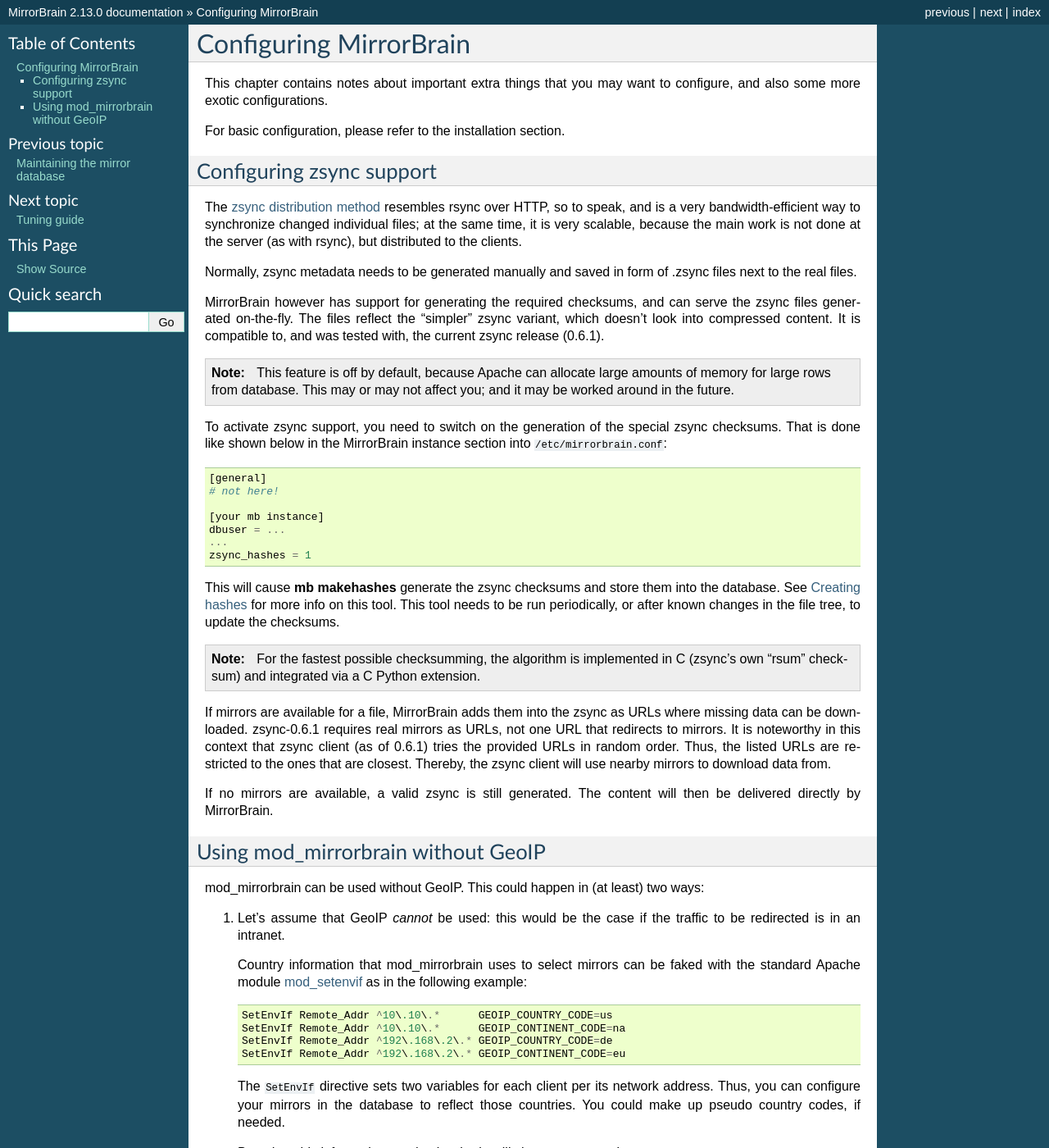
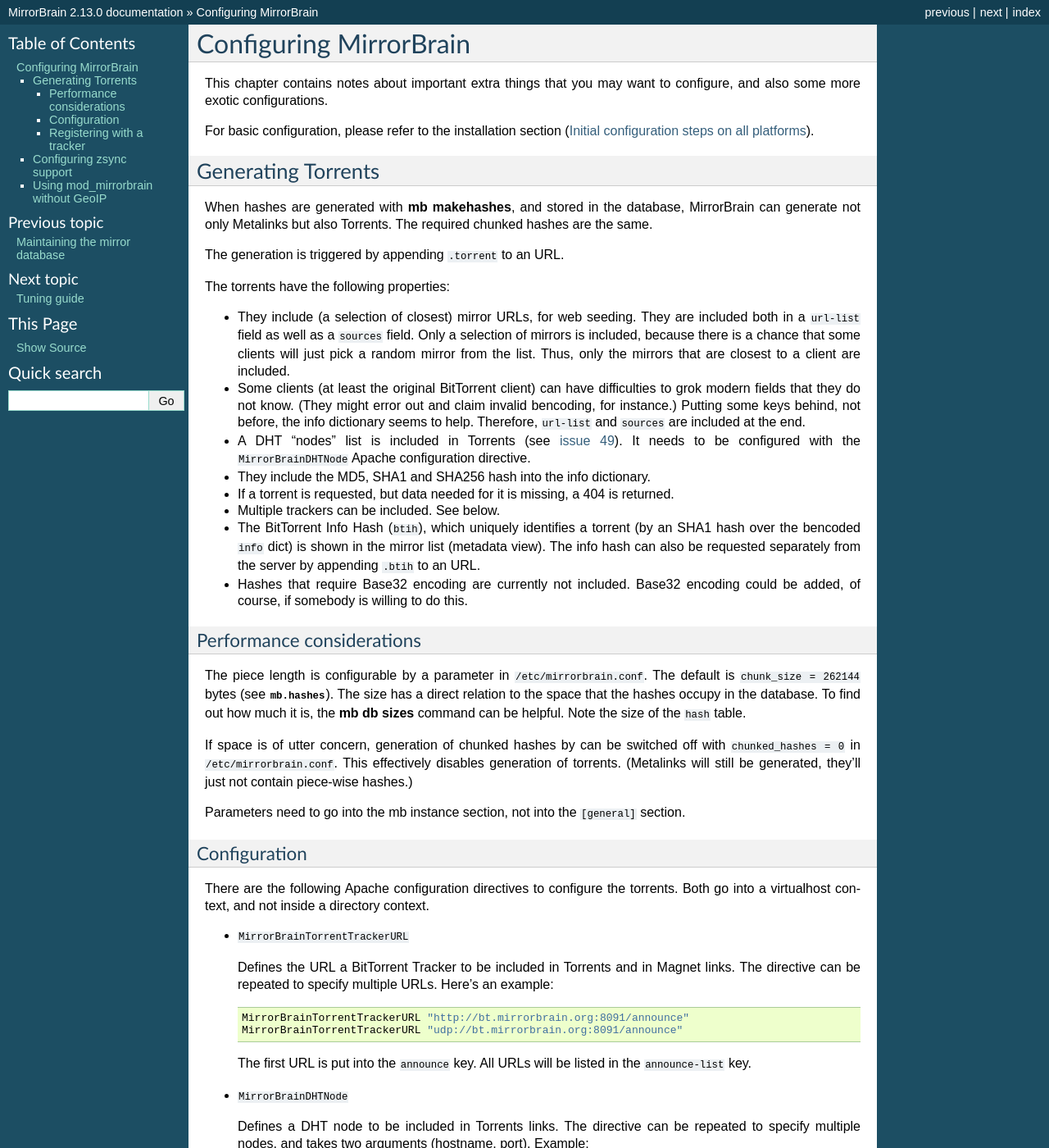
Before and after one commit to hayalci/mirrorbrain, a Sphinx documentation site: the page built from docs/configuration.rst, in a window 1280 px wide and 1400 px high. Shown: the whole window at 82% size. Built offline with Sphinx 7.4.7, drawn with Linux system fonts in a browser that asks for light colours; some of the changed text lies outside the part shown.

Commit message:
docs/configuration: document generating torrents.
git-svn-id: http://svn.mirrorbrain.org/svn/mirrorbrain/trunk@8097 2d291e14-ff0c-0410-a3fa-d5caa9871f55

```diff
--- a/docs/configuration.rst
+++ b/docs/configuration.rst
@@ -5,13 +5,115 @@
 This chapter contains notes about important extra things that you may want to
 configure, and also some more exotic configurations.
 
-For basic configuration, please refer to the installation section.
+For basic configuration, please refer to the installation section
+(:ref:`initial_configuration`).
+
+
+.. _configuring_torrent_generation:
+
+Generating Torrents
+-------------------
+
+When hashes are generated with :program:`mb makehashes`, and stored in the
+database, MirrorBrain can generate not only Metalinks but also Torrents. The
+required chunked hashes are the same.
+
+The generation is triggered by appending ``.torrent`` to an URL.
+
+The torrents have the following properties:
+
+- They include (a selection of closest) mirror URLs, for web seeding. They
+  are included both in a ``url-list`` field as well as a ``sources`` field.
+  Only a selection of mirrors is included, because there is a chance that some
+  clients will just pick a random mirror from the list. Thus, only the mirrors
+  that are closest to a client are included.
+
+- Some clients (at least the original BitTorrent client) can have difficulties
+  to grok modern fields that they do not know. (They might error out and claim
+  invalid bencoding, for instance.) Putting some keys behind, not before, the
+  info dictionary seems to help. Therefore, ``url-list`` and ``sources`` are
+  included at the end.
+
+- A DHT "nodes" list is included in Torrents (see `issue 49
+  <http://mirrorbrain.org/issues/issue49>`_). It needs to be configured with
+  the ``MirrorBrainDHTNode`` Apache configuration directive.
+
+- They include the MD5, SHA1 and SHA256 hash into the info dictionary.
+
+- If a torrent is requested, but data needed for it is missing, a 404 is returned.
+
+- Multiple trackers can be included. See below.
+
+- The BitTorrent Info Hash (``btih``), which uniquely identifies a torrent (by
+  an SHA1 hash over the bencoded ``info`` dict) is shown in the mirror list
+  (metadata view). The info hash can also be requested separately from the
+  server by appending ``.btih`` to an URL.
+
+- Hashes that require Base32 encoding are currently not included. Base32
+  encoding could be added, of course, if somebody is willing to do this.
 
 
 
-.. Generating Torrents
-.. -------------------
+Performance considerations
+~~~~~~~~~~~~~~~~~~~~~~~~~~
 
+The piece length is configurable by a parameter in
+:file:`/etc/mirrorbrain.conf`. The default is ``chunk_size = 262144`` bytes
+(see :mod:`mb.hashes`). The size has a direct relation to the space that the
+hashes occupy in the database. To find out how much it is, the :program:`mb db
+sizes` command can be helpful. Note the size of the ``hash`` table.
+
+If space is of utter concern, generation of chunked hashes by can be switched off
+with ``chunked_hashes = 0`` in :file:`/etc/mirrorbrain.conf`. This effectively
+disables generation of torrents. (Metalinks will still be generated, they'll
+just not contain piece-wise hashes.)
+
+Parameters need to go into the mb instance section, not into the ``[general]``
+section.
+
+
+Configuration
+~~~~~~~~~~~~~
+
+There are the following Apache configuration directives to configure the torrents.
+Both go into a virtualhost context, and not inside a directory context.
+
+- ``MirrorBrainTorrentTrackerURL``
+
+  Defines the URL a BitTorrent Tracker to be included in Torrents and in Magnet
+  links. The directive can be repeated to specify multiple URLs. Here's an
+  example::
+
+      MirrorBrainTorrentTrackerURL "http://bt.mirrorbrain.org:8091/announce"
+      MirrorBrainTorrentTrackerURL "udp://bt.mirrorbrain.org:8091/announce"
+
+  The first URL is put into the ``announce`` key. All URLs will be listed in
+  the ``announce-list`` key.
+
+
+- ``MirrorBrainDHTNode``
+
+  Defines a DHT node to be included in Torrents links. The directive can be
+  repeated to specify multiple nodes, and takes two arguments (hostname, port).
+  Example::
+
+      MirrorBrainDHTNode router.bittorrent.com 6881
+      MirrorBrainDHTNode router.utorrent.com 6881
+
+
+Registering with a tracker
+~~~~~~~~~~~~~~~~~~~~~~~~~~
+
+Most trackers require registration of the torrents, or they refuse to deal with
+them. Unless you use a tracker that allows access to unregistered torrents, you
+will have to take care of the registration.
+
+At the moment, this means downloading the torrents from MirrorBrain and doing
+this somehow. Or using an open tracker.
+
+In the future, it is planned that MirrorBrain writes copies of the torrents to
+the file system, so they can easily be rsynced to somewhere else, where the
+registering process runs.
 
 
 .. _configuring_zsync_generation:
@@ -29,14 +131,29 @@
 .zsync files next to the real files.
 
 MirrorBrain however has support for generating the required checksums, and
-can serve the zsync files generated on-the-fly. The files reflect the "simpler"
-zsync variant, which doesn't look into compressed content. It is compatible to,
-and was tested with, the current zsync release (0.6.1).
+can then serve the zsync files generated on-the-fly. The generation is
+triggered by appending ``.zsync`` to an URL.
+
+The supported method reflects the "simpler" zsync variant, which doesn't look
+into compressed content. It is compatible to, and was tested with, the current
+zsync release (0.6.1).
+
+If mirrors are available for a file, MirrorBrain adds them into the zsync as
+URLs where missing data can be downloaded. zsync-0.6.1 requires real mirrors as
+URLs, not one URL that redirects to mirrors. It is noteworthy in this context
+that zsync client (as of 0.6.1) tries the provided URLs in random order. Thus,
+the listed URLs are restricted to the ones that are closest. Thereby, the zsync
+client will use nearby mirrors to download data from.
+
+If no mirrors are available, a valid zsync is still generated. The content will
+then be delivered directly by MirrorBrain.
 
 .. note::
    This feature is off by default, because Apache can allocate large amounts of
-   memory for large rows from database. This may or may not affect you; and it
-   may be worked around in the future.
+   memory when retrieving very large rows from database (and keeps it). This
+   may or may not affect you; and it may be worked around in the future.
+   (The amount of memory that Apache allocates is about twice the size of the
+   largest zsync, so in the end it depends on the file sizes.)
 
 To activate zsync support, you need to switch on the generation of the special
 zsync checksums. That is done like shown below in the MirrorBrain instance
@@ -60,16 +177,9 @@
    For the fastest possible checksumming, the algorithm is implemented in C
    (zsync's own "rsum" checksum) and integrated via a C Python extension.
 
-If mirrors are available for a file, MirrorBrain adds them into the zsync as
-URLs where missing data can be downloaded. zsync-0.6.1 requires real mirrors as
-URLs, not one URL that redirects to mirrors. It is noteworthy in this context
-that zsync client (as of 0.6.1) tries the provided URLs in random order. Thus,
-the listed URLs are restricted to the ones that are closest. Thereby, the zsync
-client will use nearby mirrors to download data from.
-
-If no mirrors are available, a valid zsync is still generated. The content will
-then be delivered directly by MirrorBrain.
-
+The checksums occupy space in the database. To find out how much it is, the
+:program:`mb db sizes` command can be helpful. Note the size of the ``hash``
+table.
 
 
 
```
